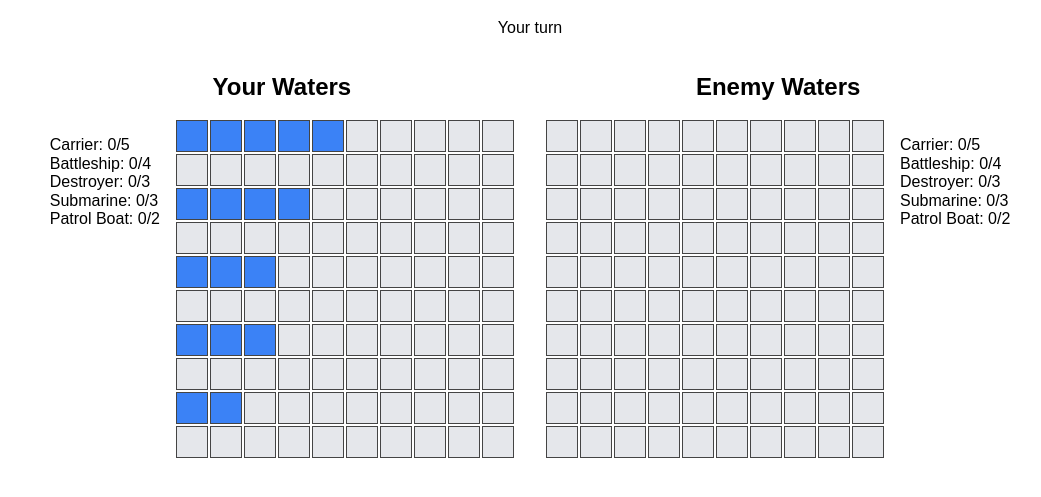
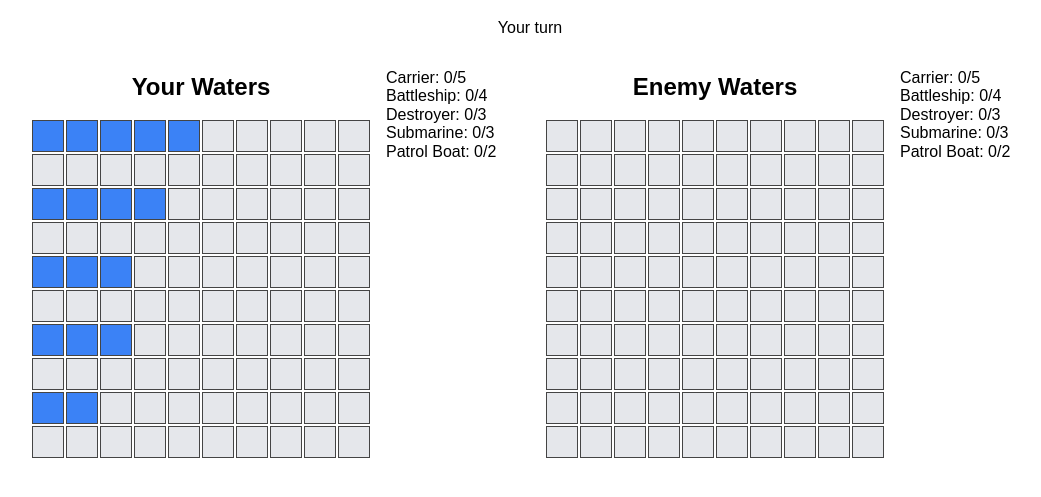
Before and after one commit to mrmiffmiff/battleship, a website built with webpack: page src/template.html in a window 1280 px wide. Shown: the part 61-558 px from the top of the page, without its empty margins (110-1151 px from the left). Built offline with nearby package versions, Linux system fonts and the light colour scheme.

Commit message:
Center board headings over grids

```diff
--- a/src/styles.css
+++ b/src/styles.css
@@ -16,11 +16,17 @@ body {
     gap: 1rem;
 }
 
+.board-column {
+    display: flex;
+    flex-direction: column;
+    align-items: center;
+}
+
 .fleet-status {
     list-style: none;
     padding: 0;
     text-align: left;
-    min-width: 8 rem;
+    min-width: 8rem;
 }
 
 .board {
--- a/src/template.html
+++ b/src/template.html
@@ -13,16 +13,20 @@
 
     <main class="boards">
         <section id="board1">
-            <h2>Your Waters</h2>
             <div class="board-area">
+                <div class="board-column">
+                    <h2>Your Waters</h2>
+                    <div class="board"></div>
+                </div>
                 <ul class="fleet-status"></ul>
-                <div class="board"></div>
             </div>
         </section>
         <section id="board2">
-            <h2>Enemy Waters</h2>
             <div class="board-area">
-                <div class="board"></div>
+                <div class="board-column">
+                    <h2>Enemy Waters</h2>
+                    <div class="board"></div>
+                </div>
                 <ul class="fleet-status"></ul>
             </div>
         </section>
```
